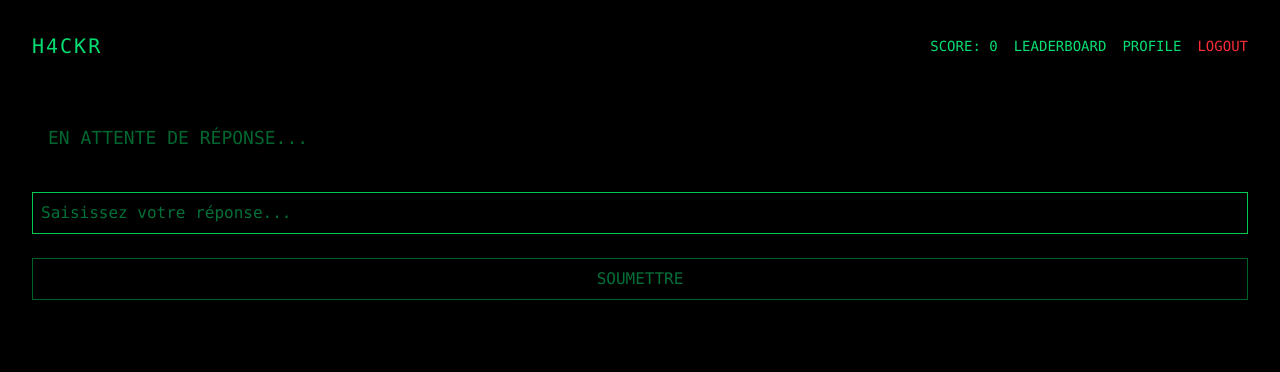
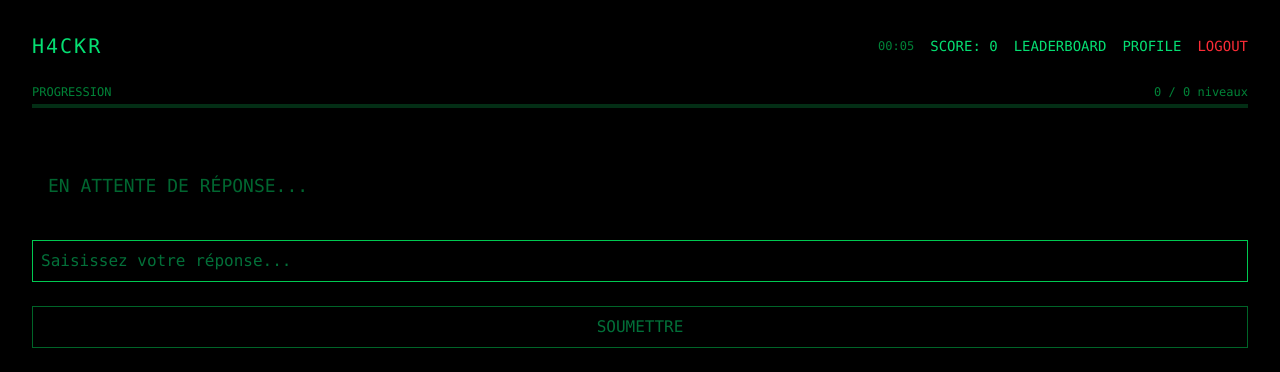
Before and after one commit to maxhus/H4CKR, a React app in the folder frontend/: page /game in a window 1280 px wide. Shown: the top 372 px of the page. Built offline with nearby package versions, Linux system fonts and the light colour scheme; the HTML template or start-up script is replaced by a standard one.

Commit message:
feat: add victory screen and timer components, enhance game completion logic

```diff
--- a/frontend/src/pages/Game.tsx
+++ b/frontend/src/pages/Game.tsx
@@ -1,4 +1,4 @@
-import { useEffect, useState } from "react";
+import { useEffect, useState, useRef } from "react";
 import { useNavigate } from "react-router-dom";
 import api from "../api/client.js";
 import { useAuthStore } from "../store/authStore";
@@ -14,6 +14,105 @@ interface Level {
   points: number;
 }
 
+// ─── Écran de félicitations ───────────────────────────────────
+function VictoryScreen({ score, time, onLeaderboard }: { score: number; time: string; onLeaderboard: () => void }) {
+  const [visible, setVisible] = useState(false);
+  useEffect(() => { setTimeout(() => setVisible(true), 100); }, []);
+
+  return (
+    <div className={`fixed inset-0 bg-black z-50 flex items-center justify-center font-mono transition-opacity duration-700 ${visible ? "opacity-100" : "opacity-0"}`}>
+      {/* Fond animé */}
+      <div className="absolute inset-0 overflow-hidden">
+        {Array.from({ length: 20 }).map((_, i) => (
+          <div key={i} className="absolute text-green-900 text-xs animate-pulse"
+            style={{ left: `${Math.random() * 100}%`, top: `${Math.random() * 100}%`, animationDelay: `${Math.random() * 2}s` }}>
+            {Math.random() > 0.5 ? "01" : "10"}
+          </div>
+        ))}
+      </div>
+
+      <div className="relative border border-green-500 bg-black p-12 max-w-lg w-full text-center flex flex-col gap-6 shadow-2xl shadow-green-900/50">
+        {/* Titre */}
+        <div>
+          <p className="text-xs text-green-600 tracking-widest mb-2">MISSION ACCOMPLIE</p>
+          <h1 className="text-4xl text-green-400 tracking-widest mb-1">H4CKR</h1>
+          <p className="text-xs text-green-700">NEXUS CORP — SYSTÈME COMPROMIS</p>
+        </div>
+
+        {/* Séparateur */}
+        <div className="border-t border-green-900" />
+
+        {/* Stats */}
+        <div className="flex flex-col gap-3">
+          <div className="flex justify-between items-center border border-green-900 p-3">
+            <span className="text-xs text-green-600 tracking-widest">SCORE FINAL</span>
+            <span className="text-2xl text-green-400">{score}</span>
+          </div>
+          <div className="flex justify-between items-center border border-green-900 p-3">
+            <span className="text-xs text-green-600 tracking-widest">TEMPS TOTAL</span>
+            <span className="text-lg text-green-400">{time}</span>
+          </div>
+          <div className="flex justify-between items-center border border-green-900 p-3">
+            <span className="text-xs text-green-600 tracking-widest">NIVEAUX COMPLÉTÉS</span>
+            <span className="text-lg text-green-400">15 / 15</span>
+          </div>
+        </div>
+
+        {/* Message */}
+        <p className="text-xs text-green-700 leading-relaxed">
+          Tu as infiltré avec succès les serveurs de NEXUS Corp.<br />
+          Toutes les données ont été exfiltrées. Mission terminée.
+        </p>
+
+        {/* Boutons */}
+        <div className="flex gap-3">
+          <button
+            onClick={onLeaderboard}
+            className="flex-1 border border-green-500 p-3 text-sm hover:bg-green-500 hover:text-black transition"
+          >
+            VOIR LE CLASSEMENT
+          </button>
+        </div>
+      </div>
+    </div>
+  );
+}
+
+// ─── Composant Timer ──────────────────────────────────────────
+function Timer({ startTime, stopped }: { startTime: number; stopped: boolean }) {
+  const [elapsed, setElapsed] = useState(0);
+
+  useEffect(() => {
+    if (stopped) return;
+    const interval = setInterval(() => {
+      setElapsed(Date.now() - startTime);
+    }, 1000);
+    return () => clearInterval(interval);
+  }, [startTime, stopped]);
+
+  const totalSeconds = Math.floor(elapsed / 1000);
+  const hours = Math.floor(totalSeconds / 3600);
+  const minutes = Math.floor((totalSeconds % 3600) / 60);
+  const seconds = totalSeconds % 60;
+
+  const pad = (n: number) => String(n).padStart(2, "0");
+  return (
+    <span className="text-xs text-green-700 tabular-nums">
+      {hours > 0 ? `${pad(hours)}:` : ""}{pad(minutes)}:{pad(seconds)}
+    </span>
+  );
+}
+
+function formatTime(ms: number): string {
+  const totalSeconds = Math.floor(ms / 1000);
+  const hours = Math.floor(totalSeconds / 3600);
+  const minutes = Math.floor((totalSeconds % 3600) / 60);
+  const seconds = totalSeconds % 60;
+  const pad = (n: number) => String(n).padStart(2, "0");
+  return hours > 0 ? `${pad(hours)}h ${pad(minutes)}m ${pad(seconds)}s` : `${pad(minutes)}m ${pad(seconds)}s`;
+}
+
+// ─── Page principale ──────────────────────────────────────────
 export default function Game() {
   const [levels, setLevels] = useState<Level[]>([]);
   const [currentLevel, setCurrentLevel] = useState<Level | null>(null);
@@ -27,6 +126,9 @@ export default function Game() {
   const [hintPosition, setHintPosition] = useState(0);
   const [hintMalus, setHintMalus] = useState(0);
   const [noMoreHints, setNoMoreHints] = useState(false);
+  const [gameWon, setGameWon] = useState(false);
+  const [startTime] = useState(Date.now());
+  const [endTime, setEndTime] = useState<number | null>(null);
   const userId = useAuthStore((s) => s.userId);
   const role = useAuthStore((s) => s.role);
   const logout = useAuthStore((s) => s.logout);
@@ -49,6 +151,8 @@ export default function Game() {
       setUnlockedLevelIndex(Math.min(lastUnlocked, lvls.length - 1));
       const firstUnlocked = lvls.find((l) => !done.has(l.id)) ?? lvls[0];
       setCurrentLevel(firstUnlocked ?? null);
+      // Déjà tout complété au chargement
+      if (done.size === lvls.length && lvls.length > 0) setGameWon(true);
     });
   }, [userId]);
 
@@ -86,11 +190,21 @@ export default function Game() {
         extra: {},
       });
       if (res.data.valide) {
-        setScore((s) => s + res.data.score);
-        setCompletedIds((prev) => new Set([...prev, currentLevel.id]));
+        const newScore = score + res.data.score;
+        const newCompleted = new Set([...completedIds, currentLevel.id]);
+        setScore(newScore);
+        setCompletedIds(newCompleted);
+
         const currentIndex = levels.findIndex((l) => l.id === currentLevel.id);
         const nextIndex = currentIndex + 1;
-        if (nextIndex < levels.length) {
+
+        // Vérifier si c'est le dernier niveau
+        if (newCompleted.size === levels.length) {
+          const now = Date.now();
+          setEndTime(now);
+          setFeedback("🎉 ACCESS GRANTED — Tous les niveaux complétés !");
+          setTimeout(() => setGameWon(true), 2000);
+        } else if (nextIndex < levels.length) {
           setUnlockedLevelIndex((prev) => Math.max(prev, nextIndex));
           setFeedback("ACCESS GRANTED — Niveau suivant débloqué !");
           setTimeout(() => {
@@ -99,8 +213,6 @@ export default function Game() {
             setFeedback("");
             resetHints();
           }, 1500);
-        } else {
-          setFeedback("🎉 ACCESS GRANTED — Tous les niveaux complétés !");
         }
       } else {
         setFeedback("ACCESS DENIED");
@@ -113,14 +225,25 @@ export default function Game() {
   };
 
   const isCompleted = currentLevel ? completedIds.has(currentLevel.id) : false;
+  const totalTime = endTime ? formatTime(endTime - startTime) : formatTime(Date.now() - startTime);
 
   return (
     <div className="min-h-screen bg-black text-green-400 font-mono p-8 flex flex-col gap-6">
+
+      {/* Écran victoire */}
+      {gameWon && (
+        <VictoryScreen
+          score={score}
+          time={totalTime}
+          onLeaderboard={() => navigate("/leaderboard")}
+        />
+      )}
 
       {/* Header */}
       <div className="flex justify-between items-center">
         <h1 className="text-xl tracking-widest">H4CKR</h1>
         <div className="flex gap-4 text-sm items-center">
+          <Timer startTime={startTime} stopped={gameWon} />
           <span>SCORE: {score}</span>
           <button onClick={() => navigate("/leaderboard")} className="hover:underline">LEADERBOARD</button>
           <button onClick={() => navigate("/profile")} className="hover:underline">PROFILE</button>
@@ -128,6 +251,20 @@ export default function Game() {
             <button onClick={() => navigate("/admin")} className="text-yellow-500 hover:underline">ADMIN</button>
           )}
           <button onClick={() => { logout(); navigate("/"); }} className="text-red-500 hover:underline">LOGOUT</button>
+        </div>
+      </div>
+
+      {/* Progression globale */}
+      <div>
+        <div className="flex justify-between text-xs text-green-700 mb-1">
+          <span>PROGRESSION</span>
+          <span>{completedIds.size} / {levels.length} niveaux</span>
+        </div>
+        <div className="h-1 bg-green-950 w-full">
+          <div
+            className="h-1 bg-green-500 transition-all duration-500"
+            style={{ width: levels.length > 0 ? `${(completedIds.size / levels.length) * 100}%` : "0%" }}
+          />
         </div>
       </div>
 
```
